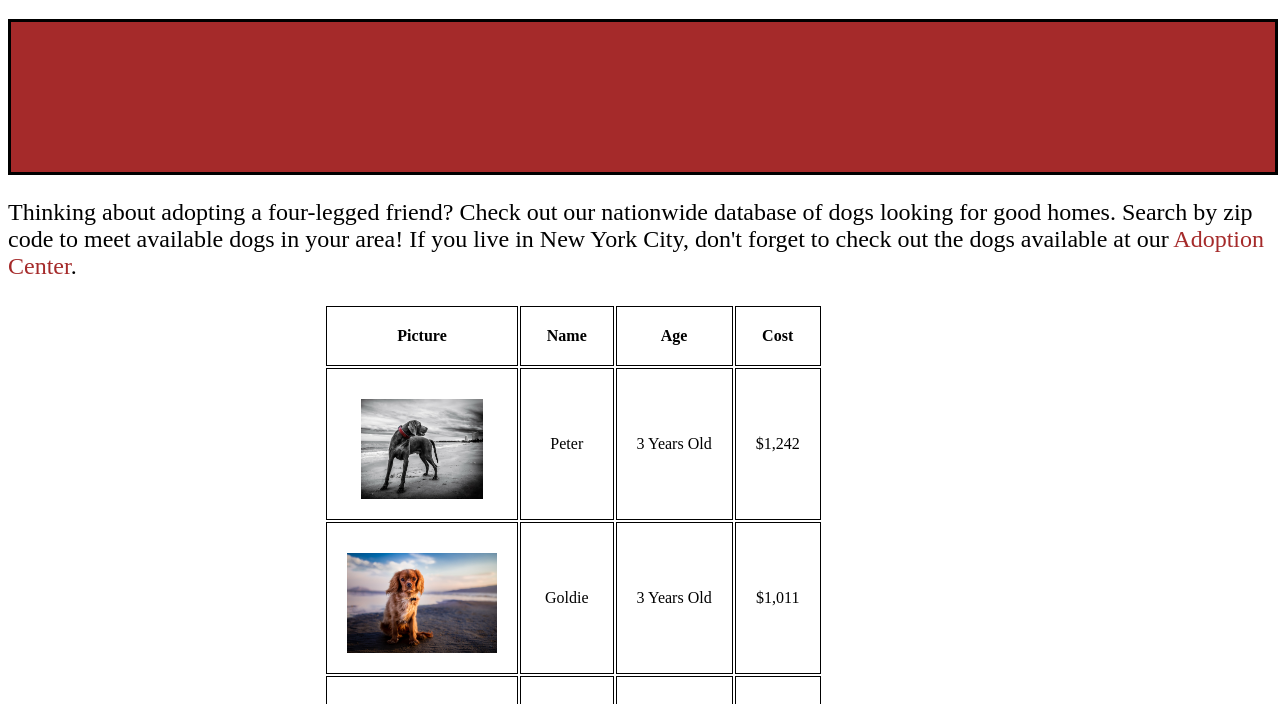
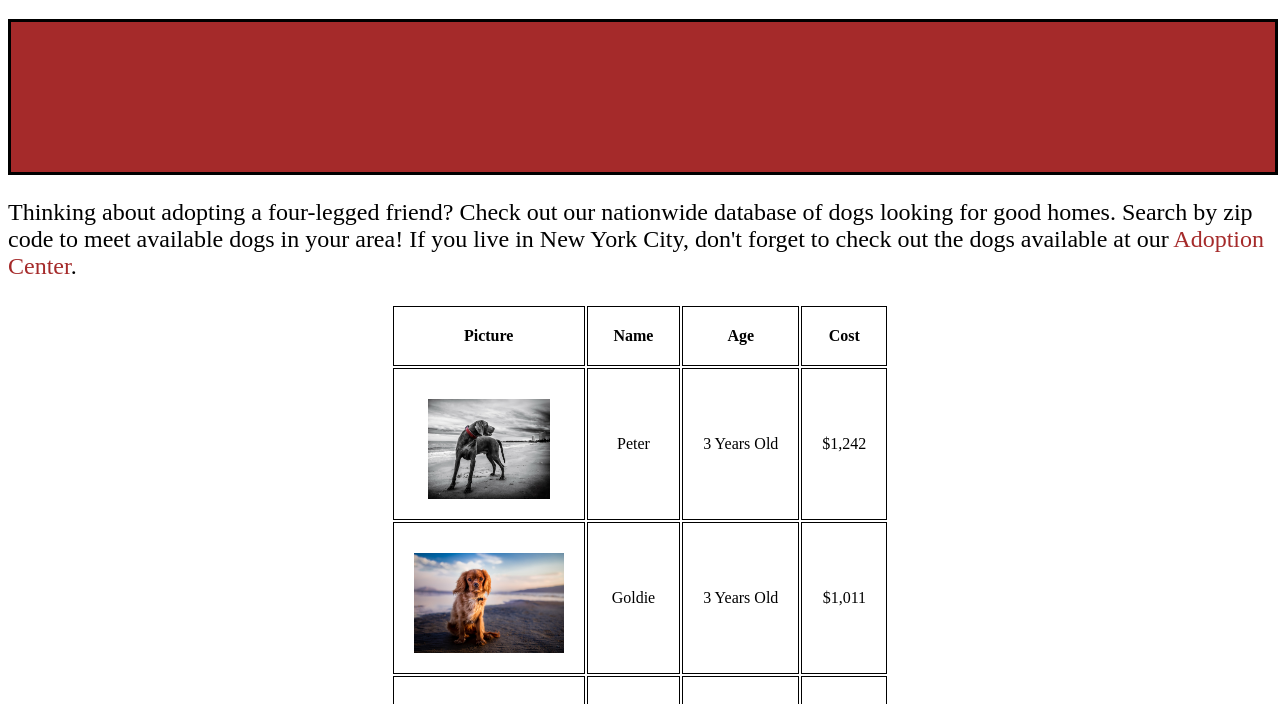
Before and after one commit to el3men2papa/fsw-100, a plain HTML site: page week4/practicing-terminal/styled-website/index.html in a window 1280 px wide. Shown: the part 62-766 px from the top of the page. Drawn offline with Linux system fonts and the light colour scheme; a web font is replaced by a local one.

Commit message:
first commit

```diff
--- a/week4/practicing-terminal/styled-website/index.css
+++ b/week4/practicing-terminal/styled-website/index.css
@@ -29,7 +29,7 @@ img{
 }
 
 table{
-    padding-left: 25%;
+    margin: auto;
 }
 
 .intro {
```
